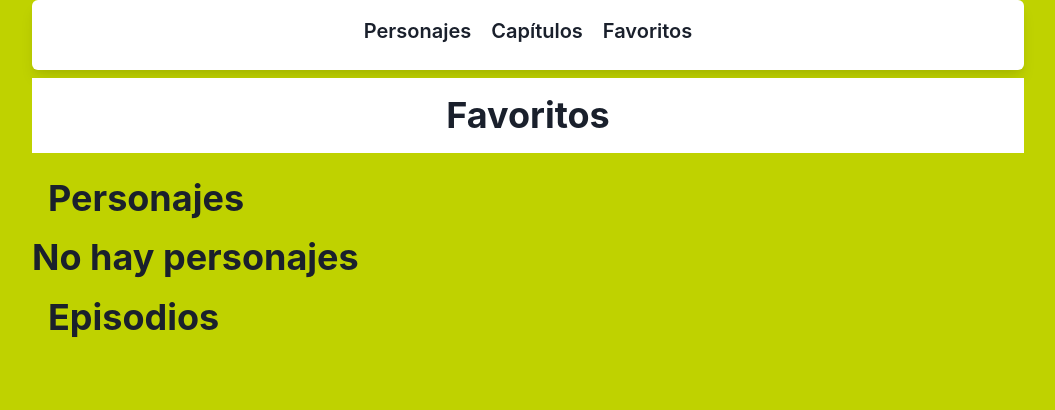
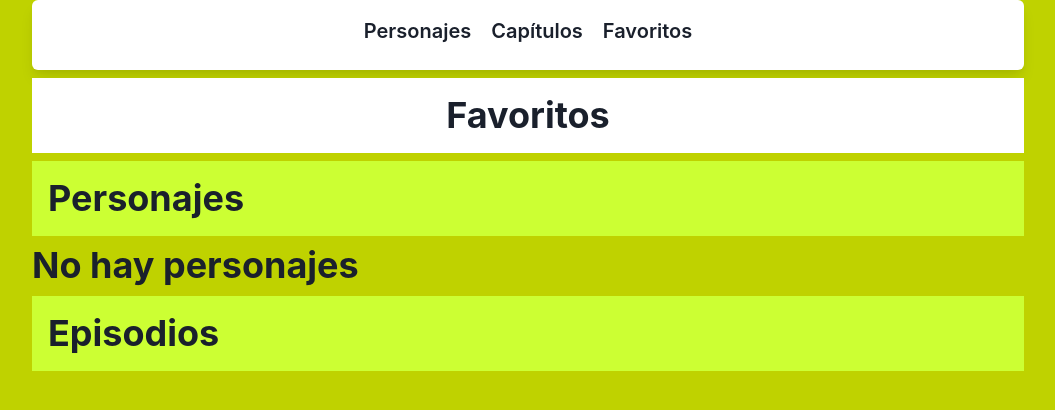
Before and after one commit to H4rasho/Rick-and-Morty-App, a Next.js app: page /favorites in a window 1280 px wide. Shown: the top 410 px of the page, without its empty margins (112-1167 px from the left). Built offline with nearby package versions, Linux system fonts and the light colour scheme.

Commit message:
create h2 component

```diff
--- /dev/null
+++ b/components/ui/h2.tsx
@@ -0,0 +1,17 @@
+import { Heading } from "@chakra-ui/react";
+
+export default function H2({ children }: { children: string }) {
+  return (
+    <Heading
+      as="h2"
+      textAlign="left"
+      fontWeight="bold"
+      p={4}
+      bg="#ccff33"
+      mb={2}
+      mt={2}
+    >
+      {children}
+    </Heading>
+  );
+}
--- a/pages/favorites/index.tsx
+++ b/pages/favorites/index.tsx
@@ -1,8 +1,8 @@
-import { Heading } from "@chakra-ui/react";
 import { NextPage } from "next";
 import CharacterList from "../../components/characters/character.list";
 import EpisodeList from "../../components/episodes/episode.list";
 import H1 from "../../components/ui/h1";
+import H2 from "../../components/ui/h2";
 import Layout from "../../components/ui/layout";
 import { useLocalStorage } from "../../hooks/useLocalStorage";
 
@@ -13,15 +13,9 @@ const Favorites: NextPage = () => {
   return (
     <Layout title="Favoritos">
       <H1>Favoritos</H1>
-      <Heading as="h2" p={4}>
-        {" "}
-        Personajes
-      </Heading>
+      <H2>Personajes</H2>
       <CharacterList characters={characters} />
-      <Heading as="h2" p={4}>
-        {" "}
-        Episodios
-      </Heading>
+      <H2>Episodios</H2>
       <EpisodeList episodes={episodes} />
     </Layout>
   );
```
